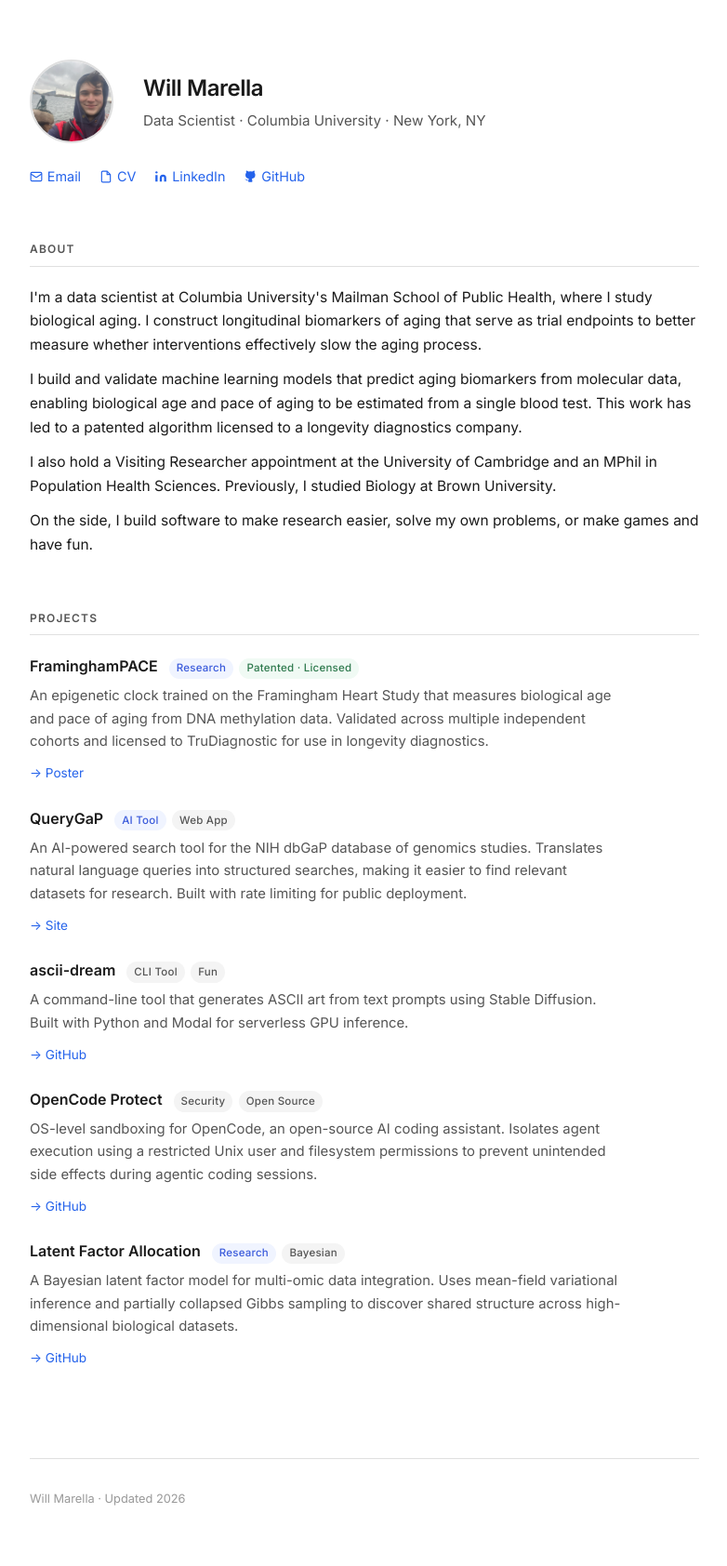
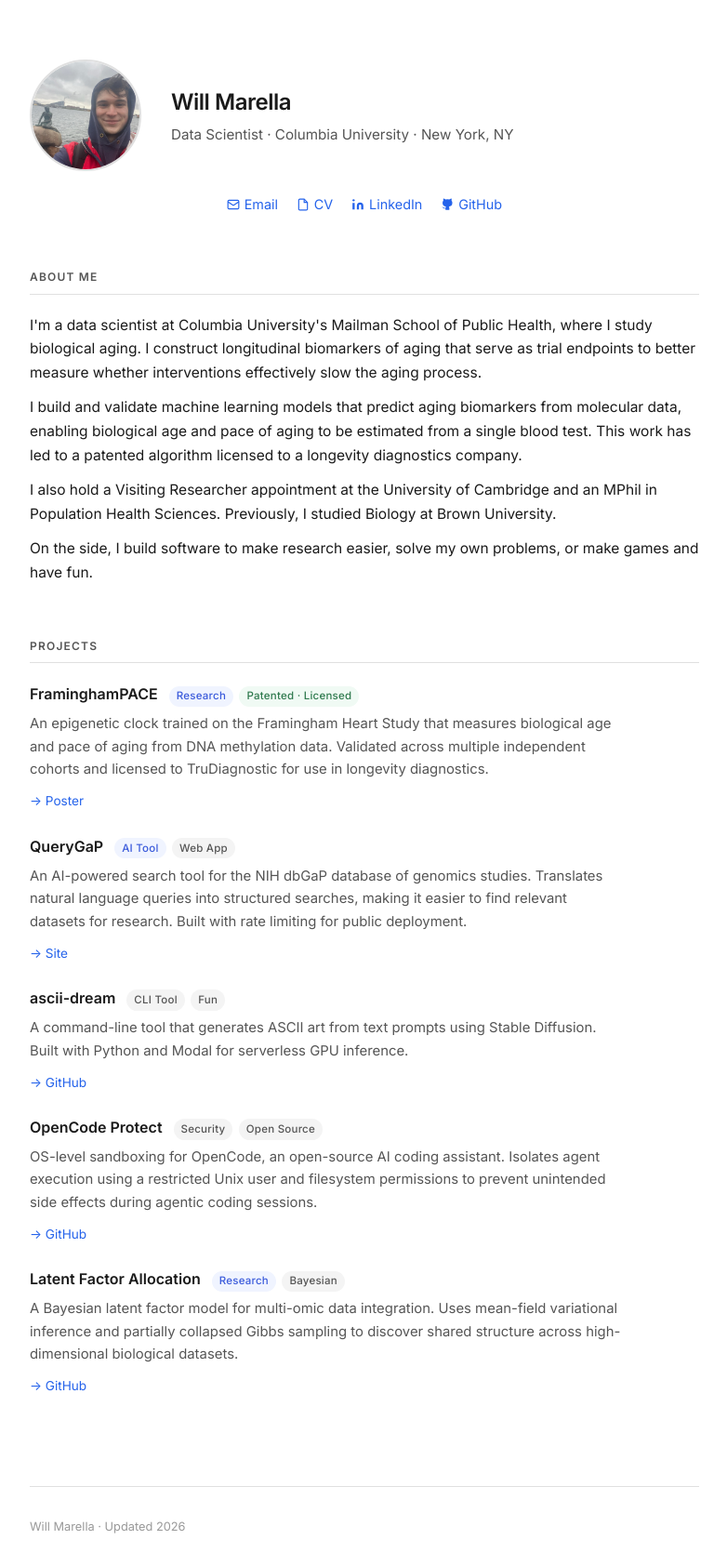
Before and after one commit to will-marella/portfolio, a Jekyll site: the page built from index.html, in a window 1280 px wide. Shown: the whole page at 93% size, without its empty margins (248-1030 px from the left). Built offline with Jekyll 4.4.1, drawn with Linux system fonts in a browser that asks for light colours; before the commit the page ends 1654 px from its top, so only the background shows below that.

Commit message:
Minor visual tweaks

```diff
--- a/assets/css/main.css
+++ b/assets/css/main.css
@@ -42,8 +42,8 @@ section {
 }
 
 .profile img {
-  width: 90px;
-  height: 90px;
+  width: 120px;
+  height: 120px;
   border-radius: 50%;
   object-fit: cover;
   flex-shrink: 0;
@@ -66,6 +66,7 @@ section {
 .links {
   display: flex;
   flex-wrap: wrap;
+  justify-content: center;
   gap: 0.5rem 1.25rem;
   margin-top: 1rem;
   font-size: 0.9rem;
--- a/index.html
+++ b/index.html
@@ -35,7 +35,7 @@ title: Will Marella
 
   <!-- ── About ── -->
   <section>
-    <h2>About</h2>
+    <h2>About Me</h2>
     <div class="about">
       <p>
         I'm a data scientist at Columbia University's Mailman School of Public Health, where I study biological aging. I construct longitudinal biomarkers of aging that serve as trial endpoints to better measure whether interventions effectively slow the aging process.
```
